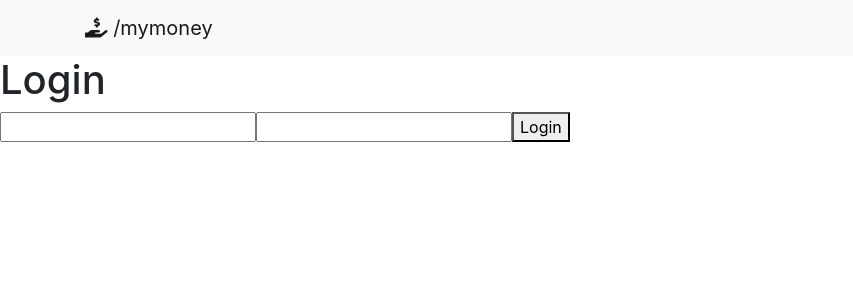
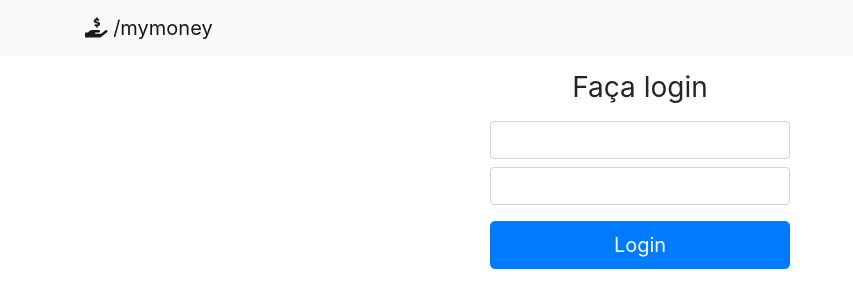
Before and after one commit to marciofica/my-money-react, a React (Create React App) app: page /login in a window 1280 px wide. Shown: the top 308 px of the page, without its empty margins (0-853 px from the left). Built offline with nearby package versions, Linux system fonts and the light colour scheme.

Commit message:
ajuste tela de login

```diff
--- /dev/null
+++ b/src/pages/Login.css
@@ -0,0 +1,6 @@
+.form-signin {
+    width: 100%;
+    max-width: 330px;
+    padding: 15px;
+    margin: auto;
+}
--- a/src/pages/Login.js
+++ b/src/pages/Login.js
@@ -1,6 +1,7 @@
 import React, {useState, useEffect} from 'react'
 import {Redirect} from 'react-router-dom'
 import {usePost} from '../utils/rest'
+import './Login.css'
 
 const baseUrl = 'https://identitytoolkit.googleapis.com/v1/accounts:signInWithPassword?key=AIzaSyDav6jiqtwacCsPjiVlNZ-hPukTKx_sy-I'
 
@@ -22,7 +23,8 @@ const Login = () => {
             setLogado(true)
         }
     })
-    const login = async() => {
+    const login = async(evt) => {
+        evt.preventDefault()
         await signin({
             email,
             password: senha,
@@ -43,15 +45,17 @@ const Login = () => {
         return <Redirect to='/' />
     }
     return(
-        <div>
-            <h1>Login</h1>
-            {
-                (postData.error && postData.error.length > 0) &&
-                <p>E-mail ou senha incorreto!</p>
-            }
-            <input type='text' value={email} onChange={onChangeEmail} />
-            <input type='password' value={senha} onChange={onChangeSenha} />
-            <button onClick={login}>Login</button>
+        <div className='text-center'>
+            <form className='form-signin'>
+                <h1 className='h3 mb-3 font-weight-normal'>Faça login</h1>
+                {
+                    (postData.error && postData.error.length > 0) &&
+                    <p>E-mail ou senha incorreto!</p>
+                }
+                <input className='form-control' type='text' value={email} onChange={onChangeEmail} />
+                <input className='form-control mb-3 mt-2' type='password' value={senha} onChange={onChangeSenha} />
+                <button className='btn btn-lg btn-primary btn-block' onClick={login}>Login</button>
+            </form>
         </div>
     )
 }
```
